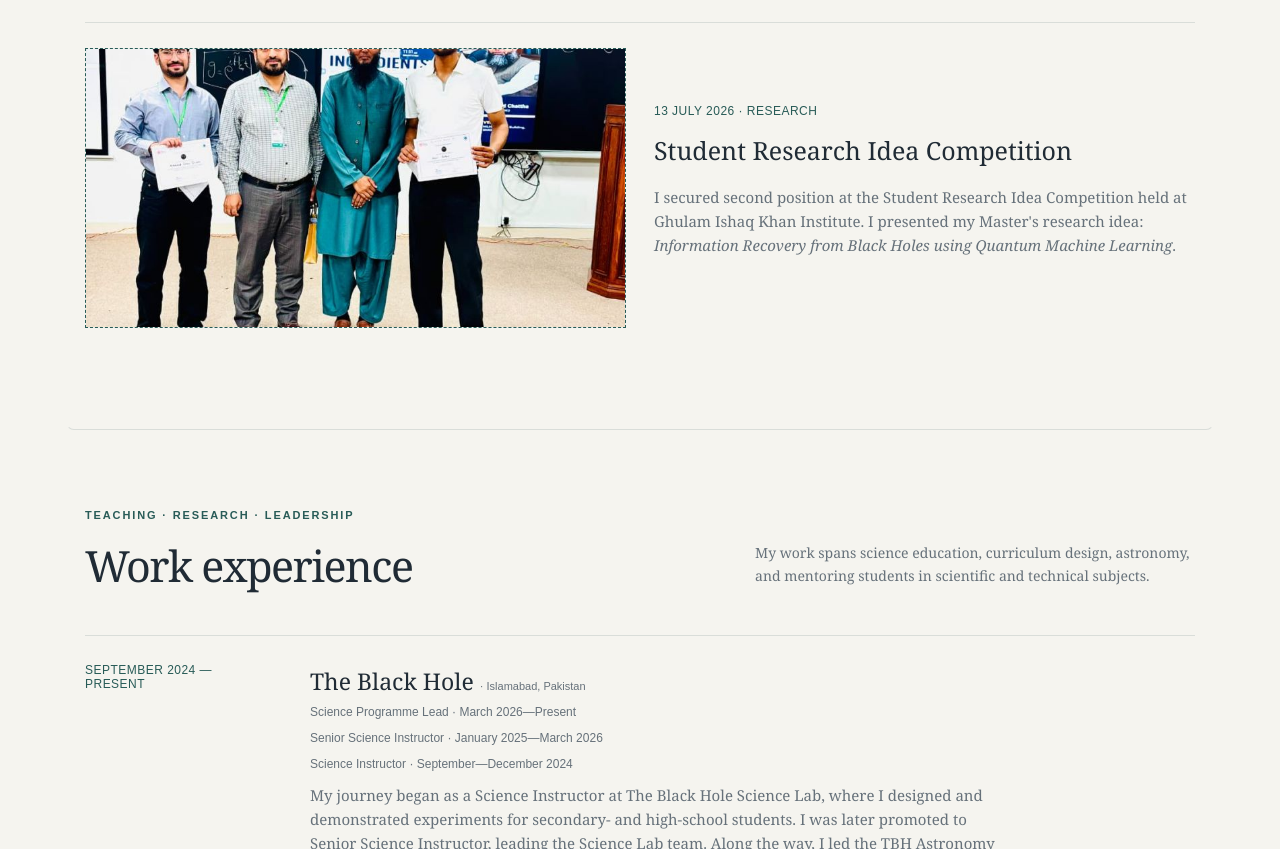
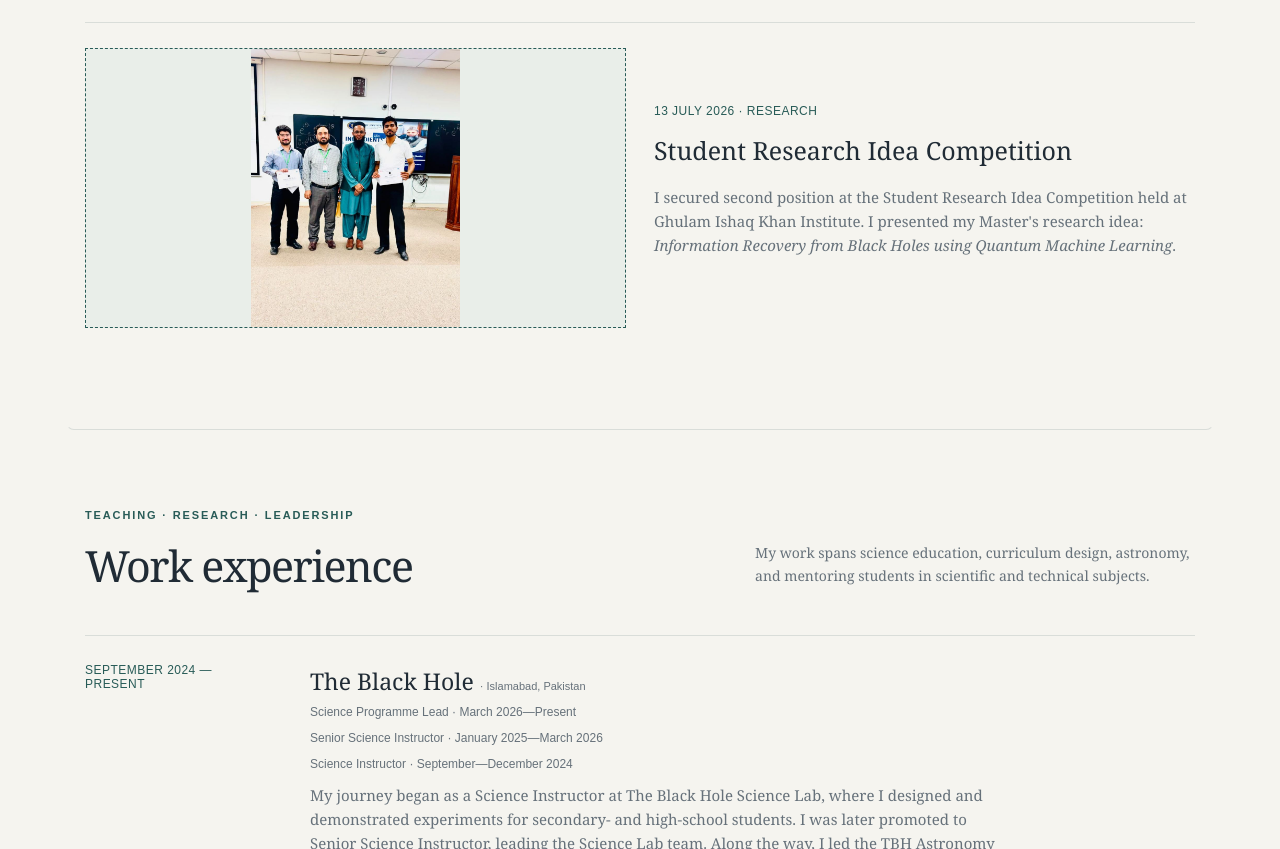
Before and after one commit to Sanan-Qureshi/Sanan-Qureshi.github.io, a plain HTML site: page index.html in a window 1280 px wide. Shown: the part 1532-2381 px from the top of the page. Drawn offline with Linux system fonts and the light colour scheme.

Commit message:
Add styles for GIKI Competition Photograph

```diff
--- a/styles.css
+++ b/styles.css
@@ -24,3 +24,9 @@
 @media(prefers-reduced-motion:reduce){*,*:before,*:after{scroll-behavior:auto!important;transition:none!important}}
 
 @media(max-width:760px){.shell{padding:0 20px}.hero{grid-template-columns:1fr;gap:28px;padding:50px 0}.portrait{min-height:300px;max-width:360px}.top-actions a{display:none}.timeline{grid-template-columns:1fr;gap:8px}.story-grid,.story-grid.reverse{grid-template-columns:1fr}.story-grid.reverse .photo{order:0}.awards,.volunteer,.future{grid-template-columns:1fr}.section{padding:55px 0}.section-head{display:block}.section-intro{margin-top:12px}.footer{display:block}.footer span{display:block;margin:8px 0}}
+/* GIKI Competition Photograph */
+.giki-photo img {
+    object-fit: contain;
+    object-position: center;
+    background: var(--soft);
+}
```
